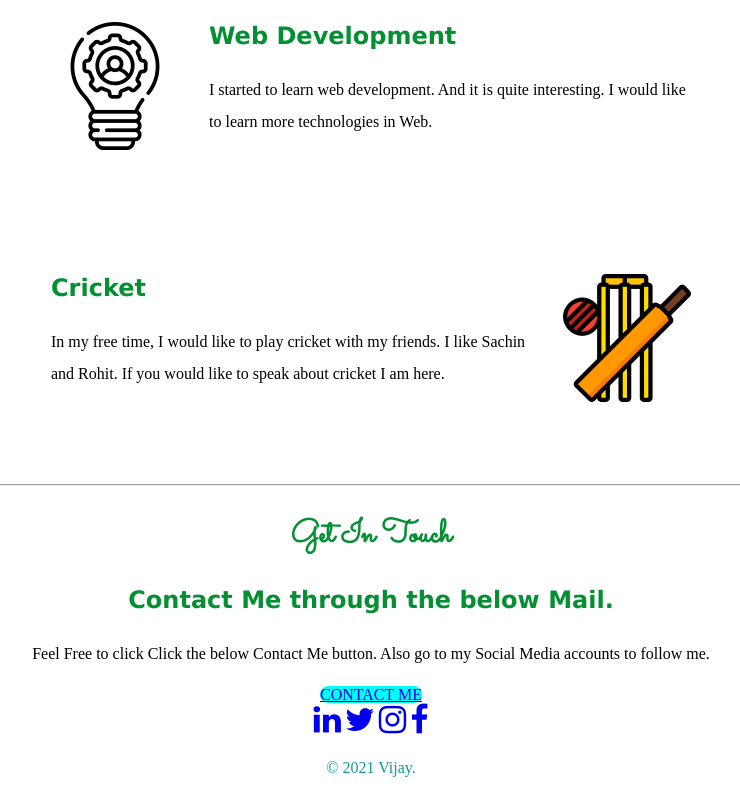
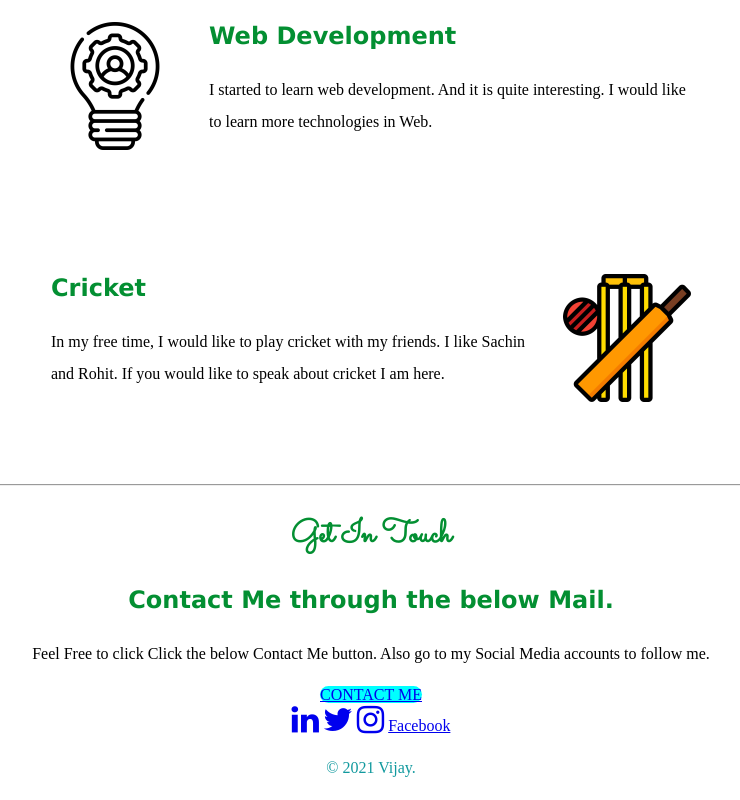
Before and after one commit to Vijay-Janarthanan/sample-portfolio, a plain HTML site: page index.html in a window 1280 px wide. Shown: the part 1237-2037 px from the top of the page, without its empty margins (269-1009 px from the left). Drawn offline with Linux system fonts and the light colour scheme.

Commit message:
Update index.html

```diff
--- a/index.html
+++ b/index.html
@@ -56,7 +56,7 @@
         <a href="https://www.linkedin.com/in/vijay-j-200879b8"><i class="fa fa-linkedin fa-2x"></i></a>
         <a href="https://twitter.com/vijaybfriendly"><i class="fa fa-twitter fa-2x"></i></a>
         <a href="htttps://www.instagram.com/vijayjanarthanan"><i class="fa fa-instagram fa-2x"></i></a>
-        <a href="https://www.facebook.com/vijay.janarthanan.52"><i class="fa fa-facebook fa-2x"></i></a>
+        <a href="https://www.facebook.com/vijay.janarthanan.52">Facebook</a>
         <p>© 2021 Vijay.</p>
       </div>
 </body>
```
